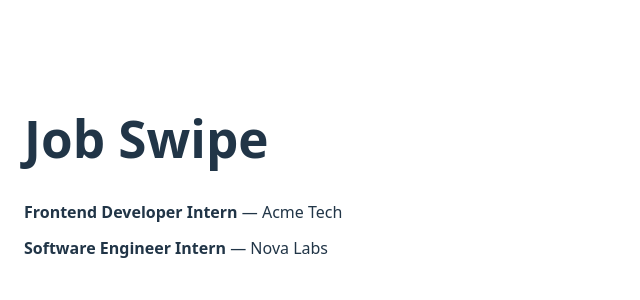
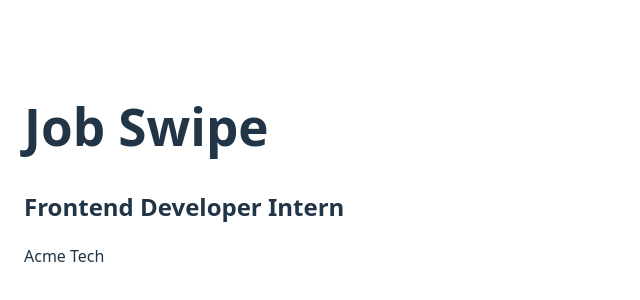
Before and after one commit to mahakVishwa/job-swipe-frontend, a React (Vite) app: page / in a window 1280 px wide. Shown: the part 226-526 px from the top of the page, without its empty margins (0-640 px from the left). Built offline with nearby package versions, Linux system fonts and the light colour scheme.

Commit message:
Add current job index logic to JobSwipe

```diff
--- a/src/pages/JobSwipe.tsx
+++ b/src/pages/JobSwipe.tsx
@@ -4,22 +4,26 @@ import type { Job } from "../types/job.types";
 
 const JobSwipe = () => {
   const [jobs, setJobs] = useState<Job[]>([]);
+  const [currentIndex, setCurrentIndex] = useState(0);
 
   useEffect(() => {
     fetchJobs().then(setJobs);
   }, []);
 
+  const currentJob = jobs[currentIndex];
+
   return (
     <div style={{ padding: "24px" }}>
       <h1>Job Swipe</h1>
 
-      <div style={{ marginTop: "16px" }}>
-        {jobs.map((job) => (
-          <div key={job.id} style={{ marginBottom: "12px" }}>
-            <strong>{job.title}</strong> — {job.company}
-          </div>
-        ))}
-      </div>
+      {!currentJob && <p>No more jobs 🎉</p>}
+
+      {currentJob && (
+        <div style={{ marginTop: "20px" }}>
+          <h2>{currentJob.title}</h2>
+          <p>{currentJob.company}</p>
+        </div>
+      )}
     </div>
   );
 };
```
